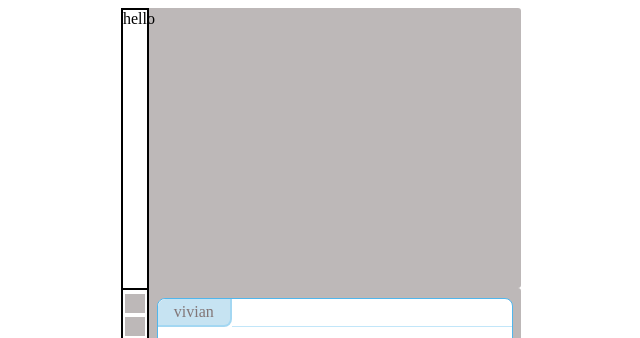
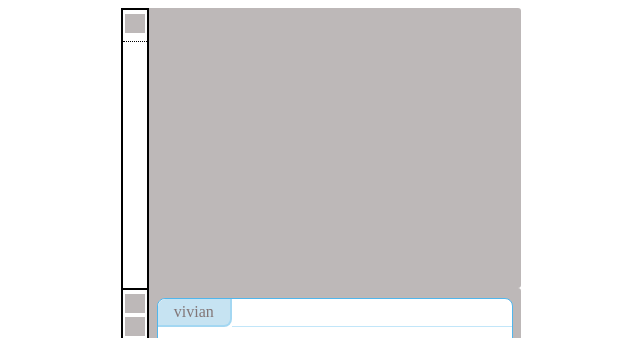
Before and after one commit to vivianc125/picto-portfolio, a React (Create React App) app: page / in a window 1280 px wide. Shown: the top 338 px of the page, without its empty margins (319-959 px from the left). Built offline with nearby package versions, Linux system fonts and the light colour scheme.

Commit message:
transition fix, adding from bottom

```diff
--- a/src/App.js
+++ b/src/App.js
@@ -3,15 +3,9 @@ import React, {useState, useEffect} from 'react';
 
 
 function Screen() {
-  const [activeScreen, setActiveScreen] = useState('default');
   const [history, setHistory] = useState([]);
+  const [activeContent, setActiveContent] = useState(null);
 
-  useEffect(() => {
-    const historyContainer = document.querySelector('.top-stack');
-    if (historyContainer) {
-      historyContainer.scrollTop = historyContainer.scrollHeight;
-    }
-  }, [history]);
 
   function handleClick(type){
    let content;
@@ -54,21 +48,44 @@ function Screen() {
     default:
       content = <div>hi</div>;
   }
-    setHistory(prevHistory => [...prevHistory, content]);
+  setHistory(prevHistory => [{ content, animating: true }, ...prevHistory]);
+  setTimeout(() => {
+    setHistory(prevHistory =>
+      prevHistory.map((item, index) =>
+        index === 0 ? { ...item, animating: false } : item
+      )
+    );
+  }, 1000);
+  }
+
+  function renderActiveContent() {
+    return activeContent ? (
+      <div className="screen-base">
+        {activeContent}
+      </div>
+    ) : null;
   }
 
   function renderHistory() {
-    return history.map((item, index) => <div className = "screen-base" key={index}>{item}</div>);
+    return history.map((item, index) => (
+      <div className={`screen-base ${item.animating ? 'animate' : ''}`} key={index}>
+          {item.content}
+      </div>
+    ));
   }
   return (
     <div className="screen">
       <div className="screen-container">
       <div className = "row">
           <div className="stack-left">
-            <div className="test">hello</div>
+            <div className="scroll">
+              <button className="sidePanel"></button>
+            </div>
           </div>
-          <div className="top-stack" >
+          <div className="screen-stack" >
             {renderHistory()}
+            {renderActiveContent()}
+
           </div>
         </div>
 
--- a/src/styles.css
+++ b/src/styles.css
@@ -82,7 +82,6 @@
     height: 280px;
 }
 
-
 .sketch-screen .stack{
     position: relative;
     display:flex;
@@ -104,7 +103,7 @@
     margin-left:5px;
 }
 
-.stack-left button{
+.sidePanel{
     background-color:rgb(189, 184, 184);
     height: 19px;
     width: 100%;
@@ -154,8 +153,6 @@ button{
     border-bottom-left-radius: 8px;
 }
 
-
-
 .screen-base{
     display:flex;
     margin: auto;
@@ -166,7 +163,25 @@ button{
     background-color: white;
     margin-top:10px;
     margin-bottom: 0;
+    position:relative;
+    bottom: 0px;
+    right: 0px;
 }
+.screen-base.animate{
+    animation: moveToHistory 1s forwards;
+}
+@keyframes moveToHistory {
+    0% {
+        transform: translateY(100%);
+        opacity: 0;
+    }
+    100% {
+        transform: translateY(0%);
+        opacity: 1;
+    }
+}
+
+
 .top-stack{
     position:relative;
     width:95%;
@@ -178,10 +193,10 @@ button{
     max-height: 280px;
     padding-bottom: 0;
     margin-bottom: 0;
+    align-items:bottom;
+
 }
-.top-stack::-webkit-scrollbar{
-    display:none;
-}
+
 
 .main-p{
     padding-left: 10px;
@@ -199,3 +214,18 @@ button{
     padding: 0px 70px 10px 60px;
     background-color: rgba(255, 255, 255, 0);
 }
+
+
+.screen-stack{
+    display: flex;
+    flex-direction: column-reverse;
+    justify-content: flex-start; /* Aligns content to the bottom */
+    align-items: right;
+    overflow-y: auto;
+    scrollbar-width: none;
+    max-height: 280px;
+    padding-bottom: 0;
+    margin-bottom: 0;
+    width: 95%; /* Adjust as needed */
+    position: relative;
+}
```
